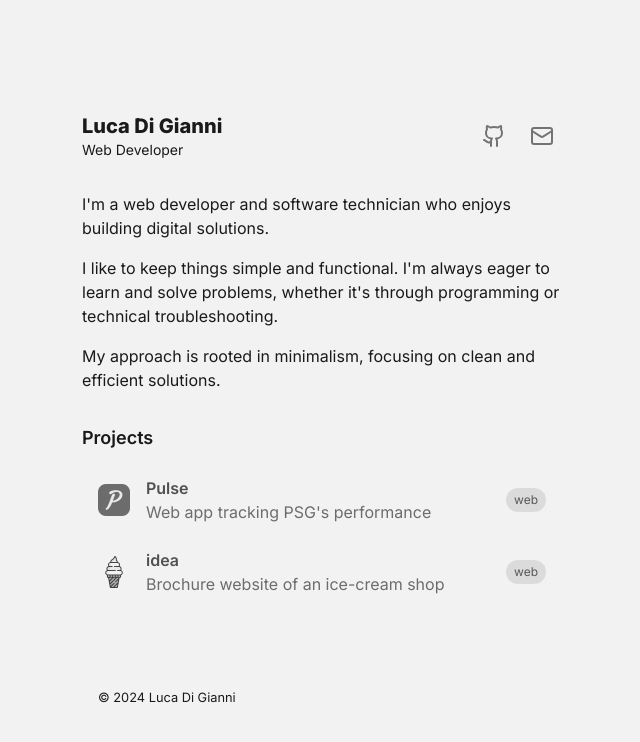
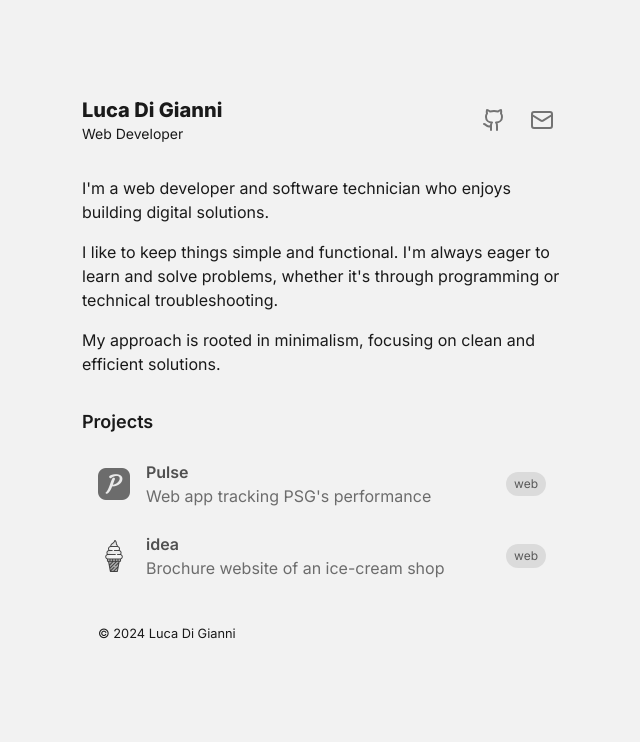
Before and after one commit to ldgni/ldgni.io, a Next.js app: page / in a window 1280 px wide. Shown: the top 742 px of the page, without its empty margins (318-958 px from the left). Built offline with nearby package versions, Linux system fonts and the light colour scheme.

Commit message:
style: update spacing

```diff
--- a/src/app/page.tsx
+++ b/src/app/page.tsx
@@ -6,7 +6,7 @@ import { Project } from "@/types";
 
 export default function Home() {
   return (
-    <div className="container max-w-lg py-4 lg:mt-24">
+    <div className="container max-w-lg py-4 lg:mt-20">
       <header className="mb-8 flex items-center justify-between">
         <div>
           <h1 className="text-xl font-extrabold">Luca Di Gianni</h1>
@@ -74,7 +74,7 @@ export default function Home() {
           ))}
         </ul>
       </main>
-      <footer className="container mt-20">
+      <footer className="container mt-8">
         <small>&copy; 2024 Luca Di Gianni</small>
       </footer>
     </div>
```
